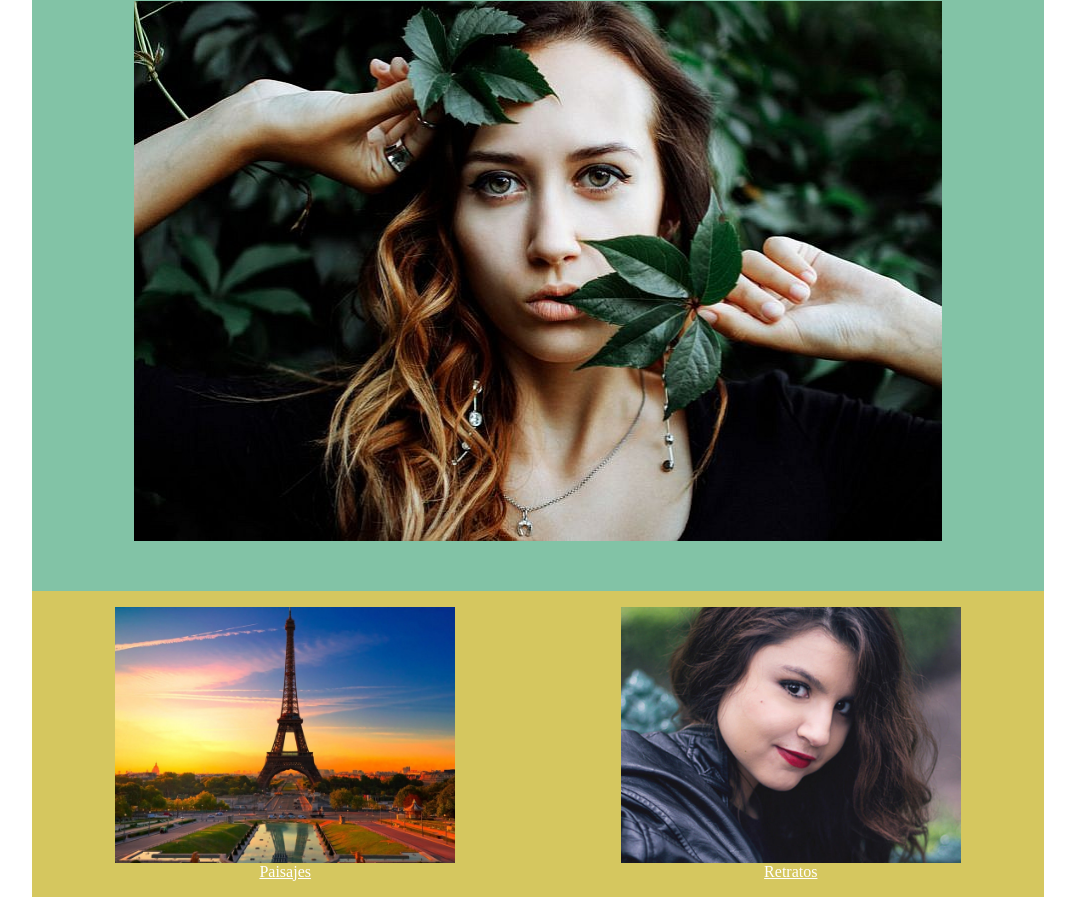
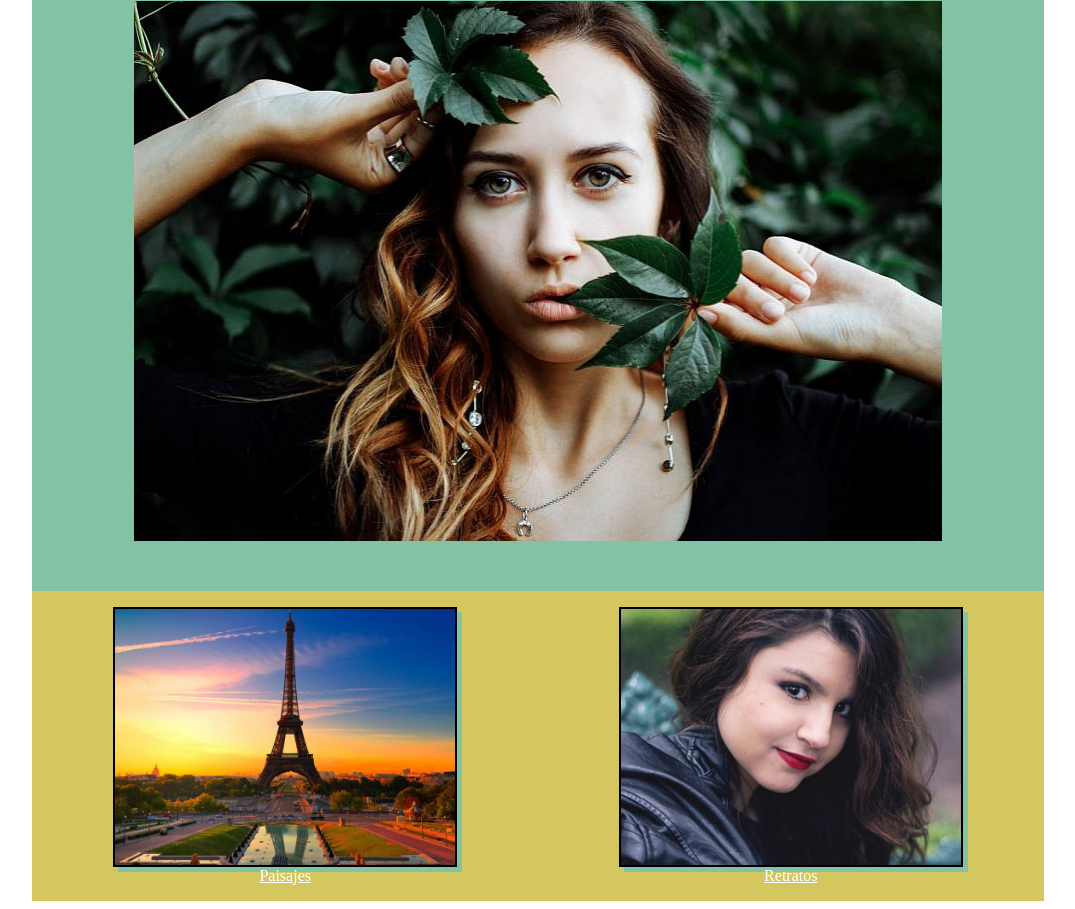
Before and after one commit to Cedock1/CssyDisenoWebResponsive, a plain HTML site: page Css2/index.html in a window 1280 px wide. Shown: the part 214-1123 px from the top of the page, without its empty margins (102-1177 px from the left). Drawn offline with Linux system fonts and the light colour scheme.

Commit message:
imagenes con interacciones

```diff
--- a/Css2/estilo.css
+++ b/Css2/estilo.css
@@ -61,11 +61,15 @@ a{
   width: 80%;
   display: block;
   margin: auto;
+  box-shadow: 5px 5px #82c3a6;
+  border: 2px solid black;
 }
 .i2{
   width: 80%;
   display: block;
   margin: auto;
+  box-shadow: 5px 5px #82c3a6;
+  border: 2px solid black;
 }
 
 .bloque1{
@@ -87,3 +91,9 @@ div [class*= "bloque"]{
   min-width: 100px;
   flex: 1 2 40%;
 }
+.i1:hover{
+  transform: rotate(10deg);
+}
+.i2:hover{
+  transform: translate(20px,-5px);
+}
```
Also changed, not shown: Css2/index.html (+0 -1 lines).
